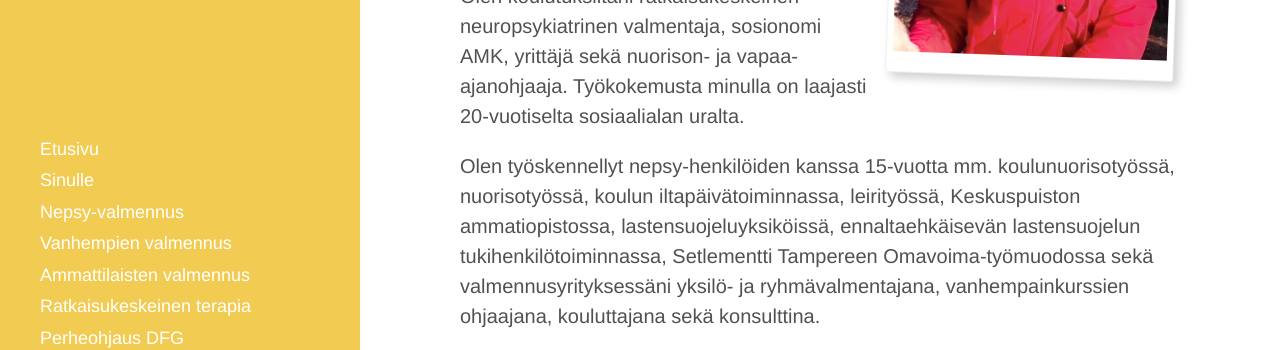
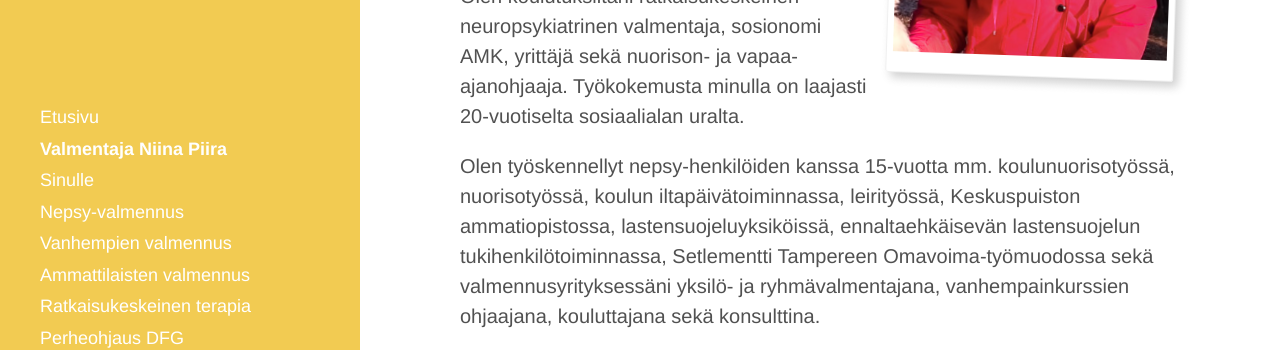
Before and after one commit to niinapiira/neppari.net, a Jekyll site: the page built from niina.md, in a window 1280 px wide. Shown: the part 380-730 px from the top of the page. Built offline with Jekyll 4.4.1, drawn with Linux system fonts in a browser that asks for light colours; some of the changed lines change nothing that is shown.

Commit message:
Update niina.md

```diff
--- a/niina.md
+++ b/niina.md
@@ -2,9 +2,9 @@
 page-title: Neuropsykiatrinen valmentaja Niina&nbsp;Piira
 page-type: cv
 link-title: Valmentaja Niina Piira
-show-in-navigation: false
+show-in-navigation: true
 published: true
-navigation-order: 50
+navigation-order: 2
 ---
 
 
```
